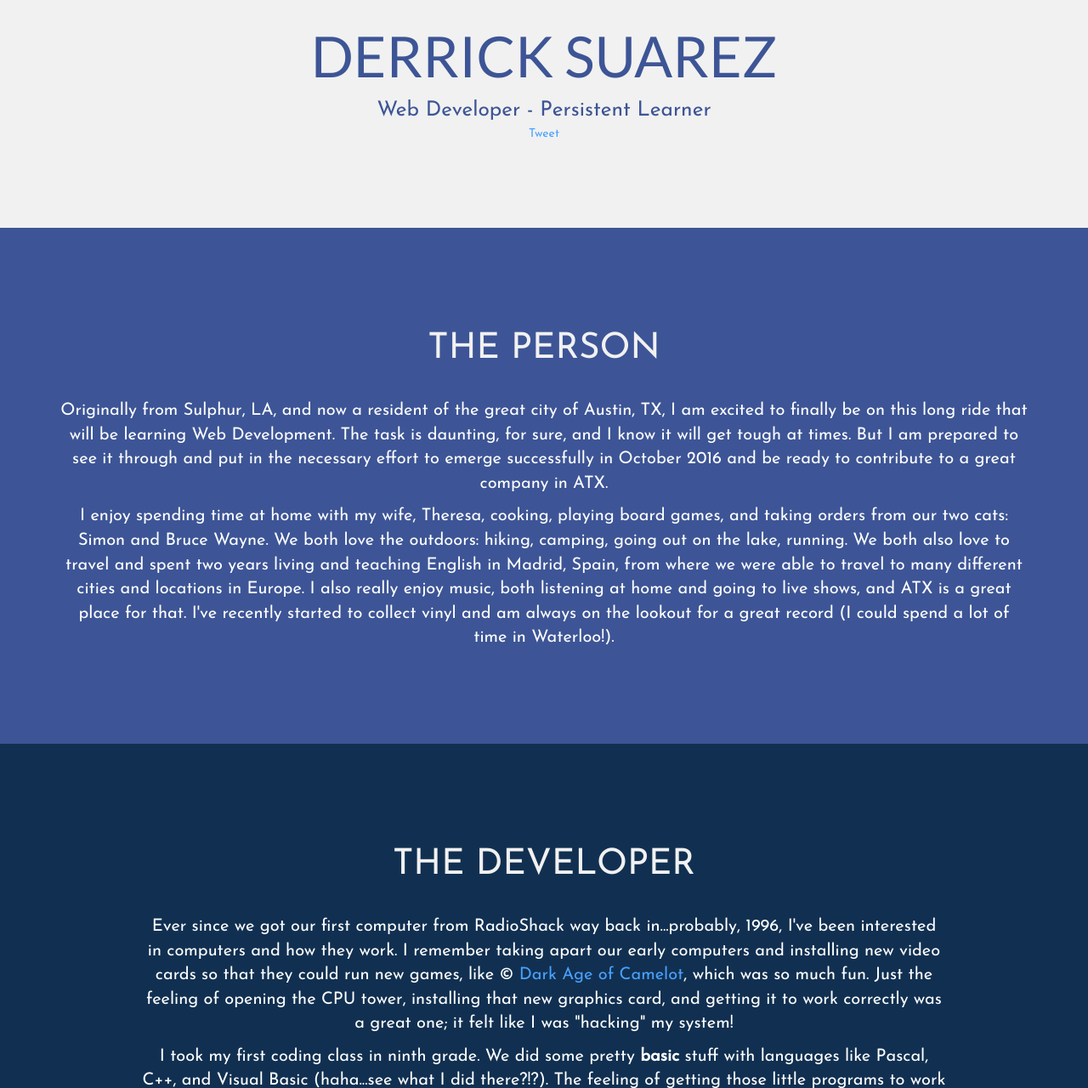
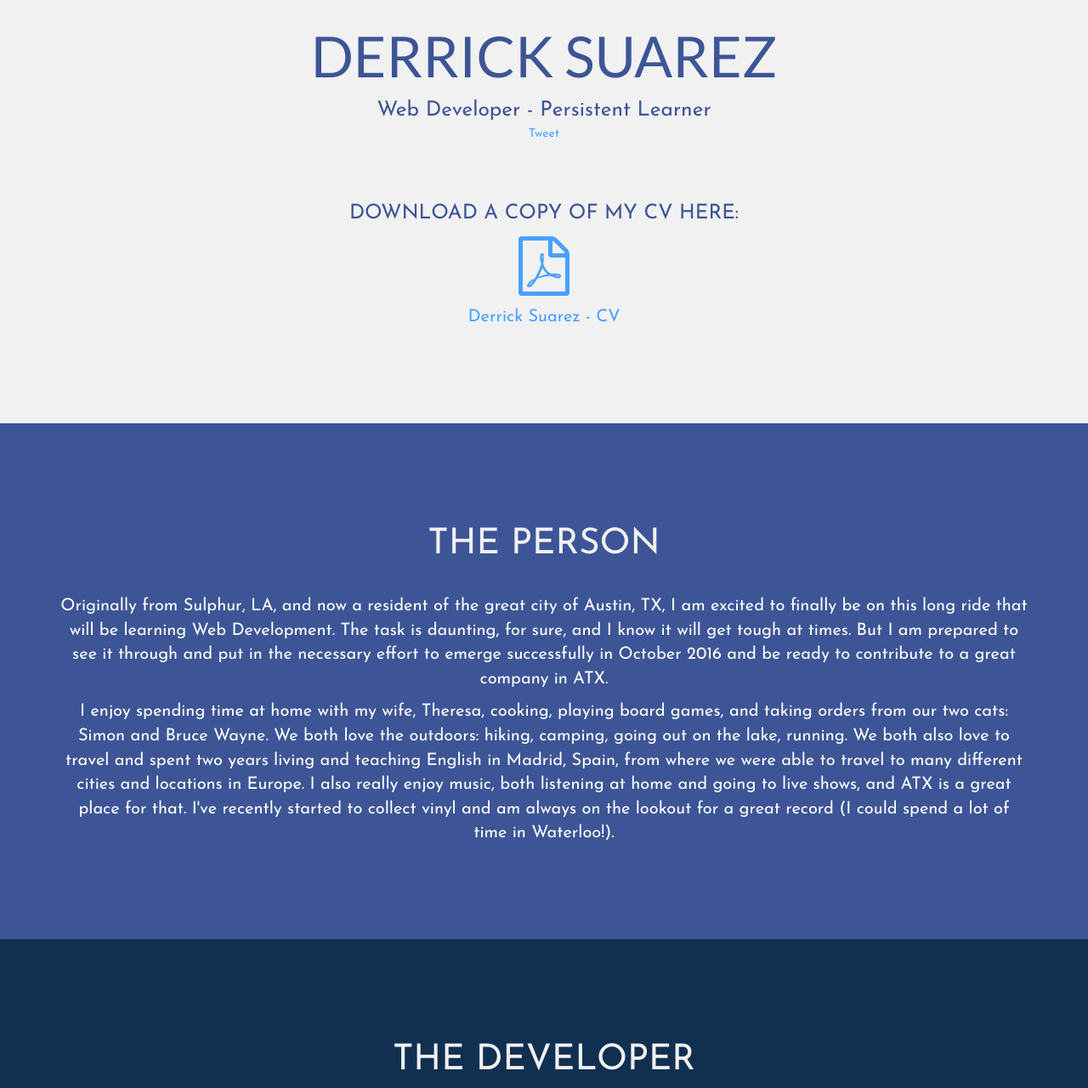
Before and after one commit to dsuare1/Portfolio, a PHP site: page / in a window 1280 px wide. Shown: the part 521-1801 px from the top of the page at 85% size. Run offline with PHP 8.4, Linux system fonts and the light colour scheme; some libraries are stand-ins or nearby versions.

Commit message:
added CV as PDF

```diff
--- a/assets/css/freelancer/css/freelancer.css
+++ b/assets/css/freelancer/css/freelancer.css
@@ -233,6 +233,28 @@ section.about {
 
 #twitter-widget-0 {
     margin-top: 20px;
+}
+
+.cv-pdf-row {
+    margin-top: 50px;
+    text-decoration: none;
+}
+
+.cv-pdf-row h3 {
+    margin-bottom: 15px;
+}
+
+.cv-pdf-row a:visited,
+.cv-pdf-row a:hover,
+.cv-pdf-row a:focus,
+.cv-pdf-row a:active {
+    text-decoration: none;
+}
+
+.cv-text {
+    color: #48A1FF;
+    text-decoration: none;
+    margin-top: 10px;
 }
 
 .tech-stack-header {
--- a/index.html
+++ b/index.html
@@ -89,6 +89,13 @@
                         }
                     }(document, 'script', 'twitter-wjs');
                     </script>
+                </div>
+            </div>
+            <div class="row cv-pdf-row">
+                <div class="col-lg-12 text-center">
+                    <h3>Download a copy of my CV here:</h3>
+                        <a href="cv.pdf" target="_blank"><i class="fa fa-file-pdf-o fa-5x"></i>
+                        <p class="cv-text">Derrick Suarez - CV</p></a>
                 </div>
             </div>
         </div>
```
